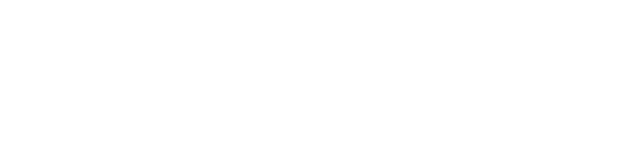
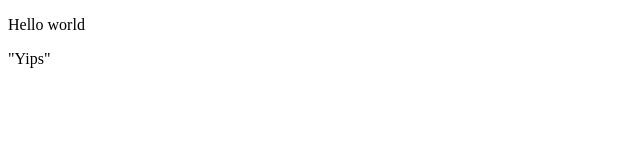
Before and after one commit to asmafassy/git-demo, a plain HTML site: page index.html in a window 1280 px wide. Shown: the whole page, without its empty margins (0-640 px from the left). Drawn offline with Linux system fonts and the light colour scheme.

Commit message:
Added world
Description

```diff
--- a/index.html
+++ b/index.html
@@ -6,5 +6,8 @@
     <meta name="viewport" content="width=device-width, initial-scale=1.0" />
     <title>Git-Demo</title>
   </head>
-  <body></body>
+  <body>
+    <p> Hello world</p>
+    <div> "Yips"</div>
+  </body>
 </html>
```
